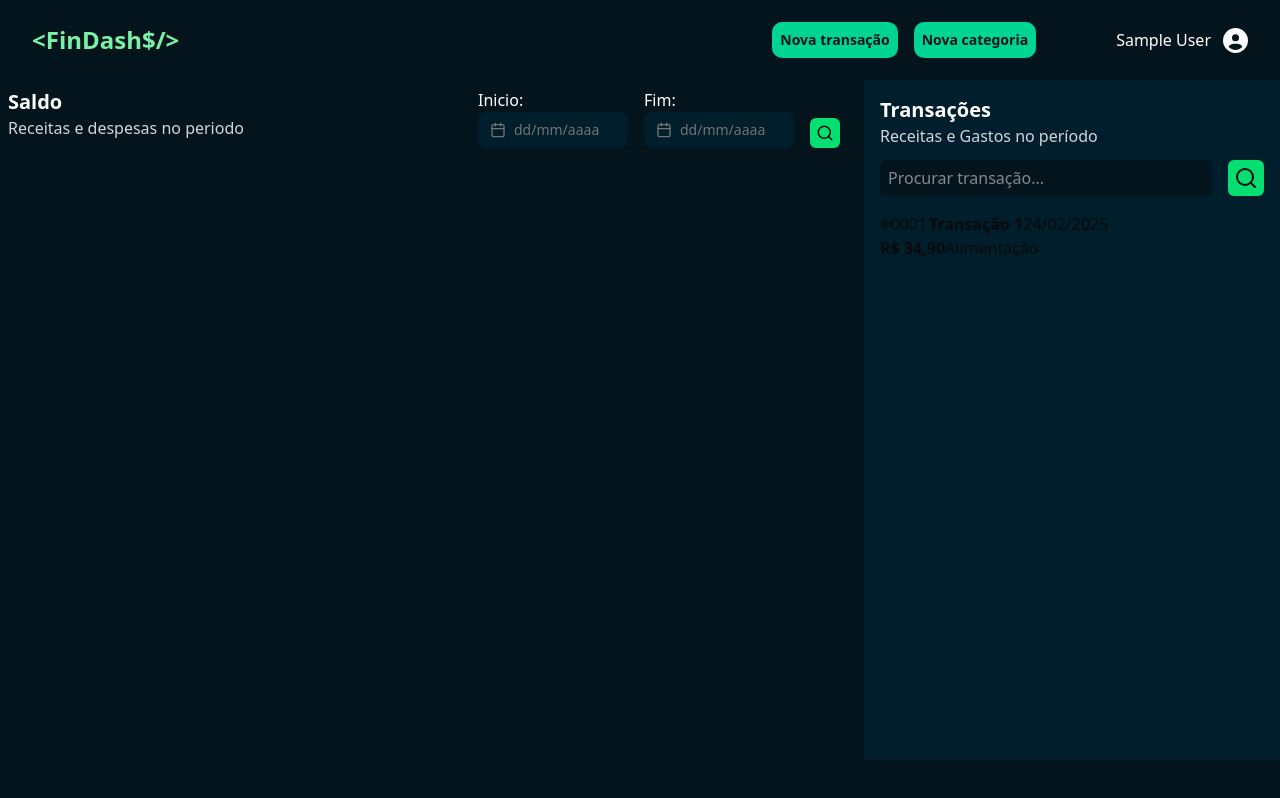
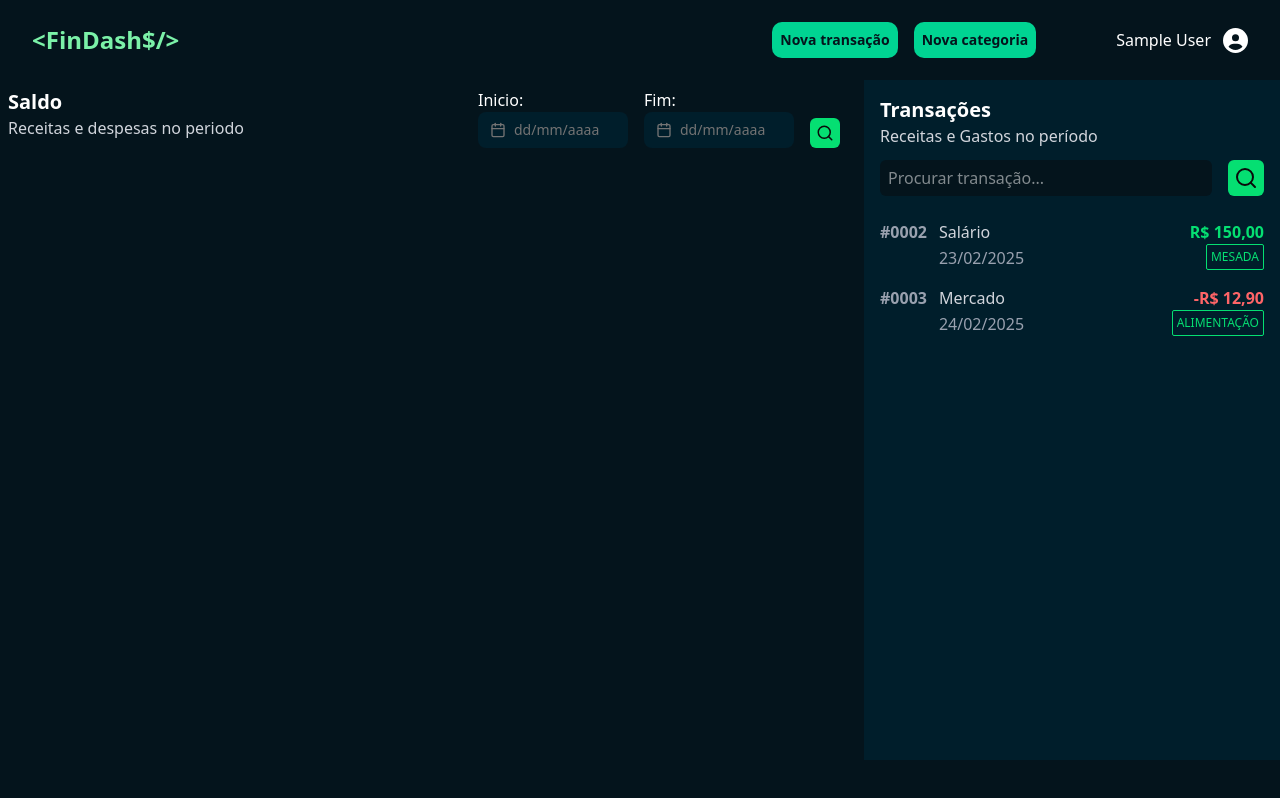
Before and after one commit to CaioMiranda12/dashboard-interface, a Next.js app: page / in a window 1280 px wide. Built offline with nearby package versions, Linux system fonts and the light colour scheme; sample sign-in values are in the browser's storage.

Commit message:
feat: melhorado transactionitem

```diff
--- a/src/app/(private)/page.tsx
+++ b/src/app/(private)/page.tsx
@@ -50,8 +50,9 @@ export default function Home() {
           </button>
         </div>
 
-        <div className="mt-4">
-          <TransactionItem />
+        <div className="mt-6 flex flex-col gap-4">
+          <TransactionItem id={2} name="Salário" price={150} category={'Mesada'} date="23/02/2025" />
+          <TransactionItem id={3} name="Mercado" price={-12.90} category={'Alimentação'} date="24/02/2025" />
         </div>
       </div>
 
--- a/src/components/transactionItem/index.tsx
+++ b/src/components/transactionItem/index.tsx
@@ -1,18 +1,43 @@
-export function TransactionItem() {
+import { convertCurrency } from "@/utils/convertCurrency";
+
+interface TransactionItemProps {
+  id: number;
+  category: string;
+  name: string;
+  date: string;
+  price: number;
+}
+
+export function TransactionItem({ id, name, date, category, price }: TransactionItemProps) {
+
+
+
   return (
-    <div>
-      <div className="flex flex-start gap-0.5">
-        <span>#0001</span>
-        <div>
-          <strong>Transação 1</strong>
-          <span>24/02/2025</span>
+    <div className="flex justify-between">
+
+      <div className="flex gap-3">
+        <div className="flex flex-start">
+          <span className="text-gray-400 font-semibold">#{id.toString().padStart(4, '0')}</span>
+        </div>
+
+        <div className="flex flex-col justify-between">
+          <strong className="text-gray-300 font-medium">{name}</strong>
+          <span className="text-gray-400">{date}</span>
         </div>
       </div>
 
-      <div>
-        <strong>R$ 34,90</strong>
-        <span>Alimentação</span>
+      <div className="flex flex-col items-end">
+        {
+          price < 0 ? (
+            <strong className="text-red-400 font-bold">{convertCurrency(price)}</strong>
+          ) : (
+            <strong className="text-green-400 font-bold">{convertCurrency(price)}</strong>
+          )
+        }
+
+        <span className="border border-green-400 rounded-[2px] p-1 text-green-400 uppercase text-xs">{category}</span>
       </div>
+
     </div>
   )
 }
--- /dev/null
+++ b/src/utils/convertCurrency.ts
@@ -0,0 +1,7 @@
+
+export function convertCurrency(value: number){
+  return new Intl.NumberFormat('pt-BR', {
+    style: 'currency',
+    currency: 'BRL'
+  }).format(value)
+}
```
